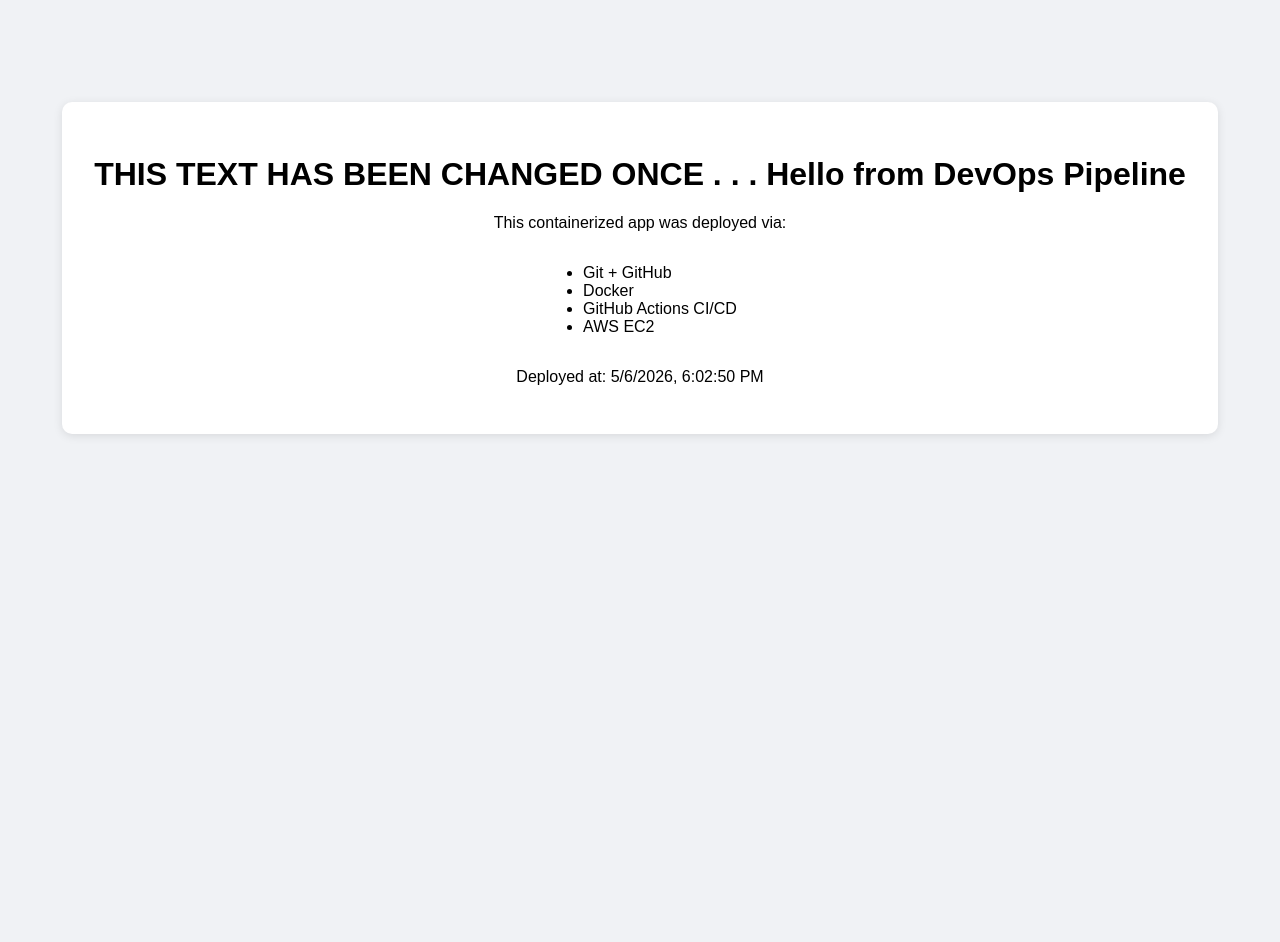
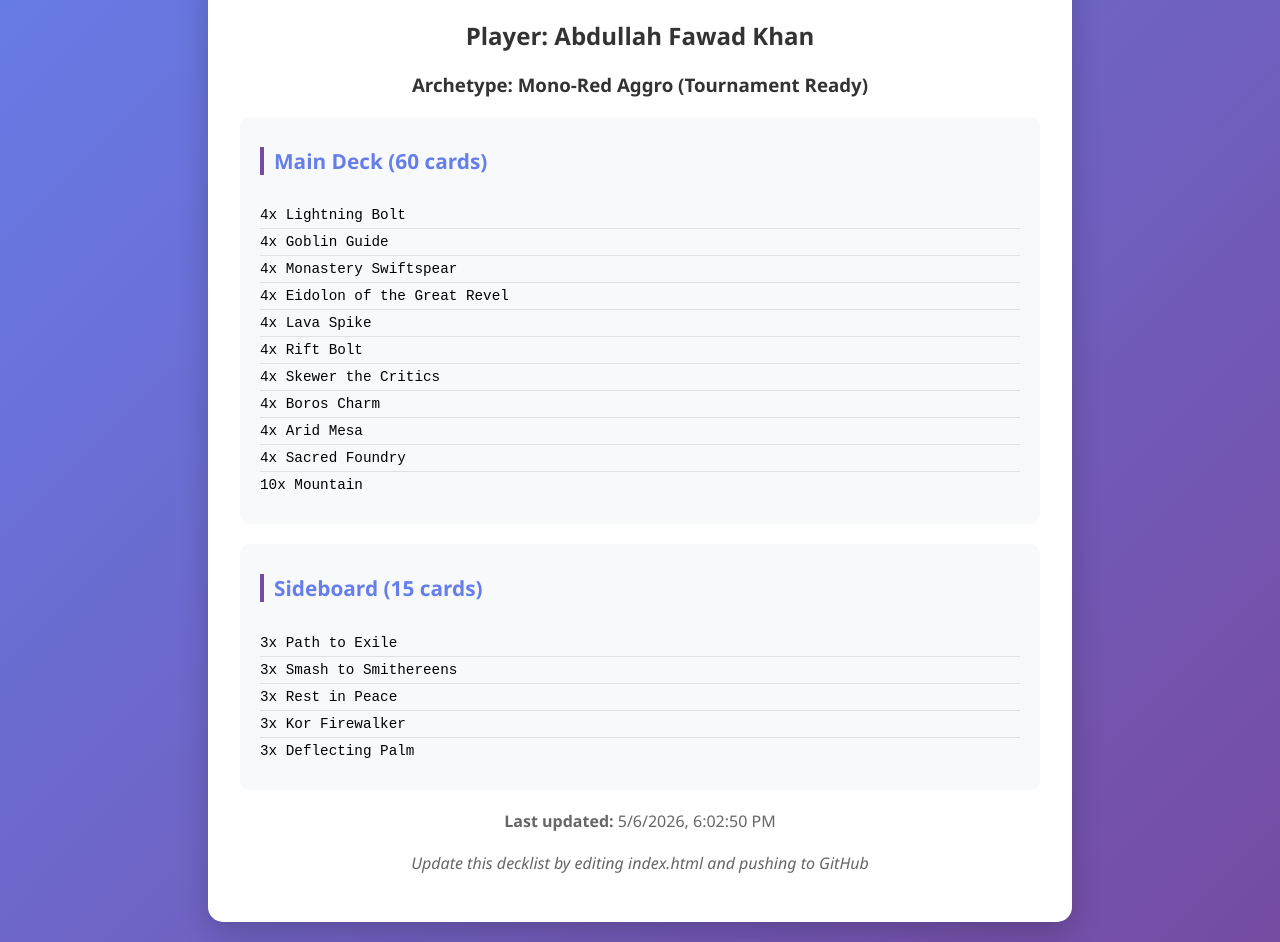
Before and after one commit to AbdullahFawadKhan/portfolio-devops, a plain HTML site: page index.html in a window 1280 px wide. Shown: the part 132-1074 px from the top of the page. Before the commit the page ends 800 px from the top, so only its background shows below. Drawn offline with Linux system fonts and the light colour scheme.

Commit message:
update to MTG decklist portfolio

```diff
--- a/index.html
+++ b/index.html
@@ -1,20 +1,45 @@
 <!DOCTYPE html>
 <html>
 <head>
-    <title>DevOps Portfolio</title>
+    <title>MTG Pro Decklist</title>
     <link rel="stylesheet" href="style.css">
 </head>
 <body>
     <div class="container">
-        <h1>THIS TEXT HAS BEEN CHANGED ONCE  . . . Hello from DevOps Pipeline</h1>
-        <p>This containerized app was deployed via:</p>
-        <ul>
-            <li>Git + GitHub</li>
-            <li>Docker</li>
-            <li>GitHub Actions CI/CD</li>
-            <li>AWS EC2</li>
-        </ul>
-        <p>Deployed at: <span id="datetime"></span></p>
+        <h1>🏆 Pro Tour Decklist 🏆</h1>
+        <h2>Player: Abdullah Fawad Khan</h2>
+        <h3>Archetype: Mono-Red Aggro (Tournament Ready)</h3>
+
+        <div class="deck-section">
+            <h4>Main Deck (60 cards)</h4>
+            <ul>
+                <li>4x Lightning Bolt</li>
+                <li>4x Goblin Guide</li>
+                <li>4x Monastery Swiftspear</li>
+                <li>4x Eidolon of the Great Revel</li>
+                <li>4x Lava Spike</li>
+                <li>4x Rift Bolt</li>
+                <li>4x Skewer the Critics</li>
+                <li>4x Boros Charm</li>
+                <li>4x Arid Mesa</li>
+                <li>4x Sacred Foundry</li>
+                <li>10x Mountain</li>
+            </ul>
+        </div>
+
+        <div class="deck-section">
+            <h4>Sideboard (15 cards)</h4>
+            <ul>
+                <li>3x Path to Exile</li>
+                <li>3x Smash to Smithereens</li>
+                <li>3x Rest in Peace</li>
+                <li>3x Kor Firewalker</li>
+                <li>3x Deflecting Palm</li>
+            </ul>
+        </div>
+
+        <p><strong>Last updated:</strong> <span id="datetime"></span></p>
+        <p><em>Update this decklist by editing index.html and pushing to GitHub</em></p>
     </div>
     <script>
         document.getElementById('datetime').innerHTML = new Date().toLocaleString();
--- a/style.css
+++ b/style.css
@@ -1,20 +1,68 @@
 body {
-    font-family: Arial, sans-serif;
-    background: #f0f2f5;
+    font-family: 'Segoe UI', Tahoma, Geneva, Verdana, sans-serif;
+    background: linear-gradient(135deg, #667eea 0%, #764ba2 100%);
     display: flex;
     justify-content: center;
     align-items: center;
-    height: 100vh;
+    min-height: 100vh;
     margin: 0;
+    padding: 20px;
 }
+
 .container {
     background: white;
     padding: 2rem;
-    border-radius: 10px;
-    box-shadow: 0 2px 10px rgba(0,0,0,0.1);
+    border-radius: 15px;
+    box-shadow: 0 10px 30px rgba(0,0,0,0.2);
+    max-width: 800px;
+    width: 100%;
+}
+
+h1 {
+    color: #764ba2;
+    text-align: center;
+    border-bottom: 3px solid #667eea;
+    padding-bottom: 10px;
+}
+
+h2, h3 {
+    color: #333;
     text-align: center;
 }
+
+h4 {
+    color: #667eea;
+    font-size: 1.3em;
+    margin-top: 20px;
+    border-left: 4px solid #764ba2;
+    padding-left: 10px;
+}
+
+.deck-section {
+    background: #f8f9fa;
+    border-radius: 10px;
+    padding: 10px 20px;
+    margin: 20px 0;
+}
+
 ul {
-    text-align: left;
-    display: inline-block;
+    list-style-type: none;
+    padding-left: 0;
 }
+
+li {
+    padding: 5px 0;
+    border-bottom: 1px solid #e0e0e0;
+    font-family: monospace;
+    font-size: 1.1em;
+}
+
+li:last-child {
+    border-bottom: none;
+}
+
+p {
+    text-align: center;
+    color: #666;
+    margin-top: 20px;
+}
```
Also changed, not shown: 1 other file.
